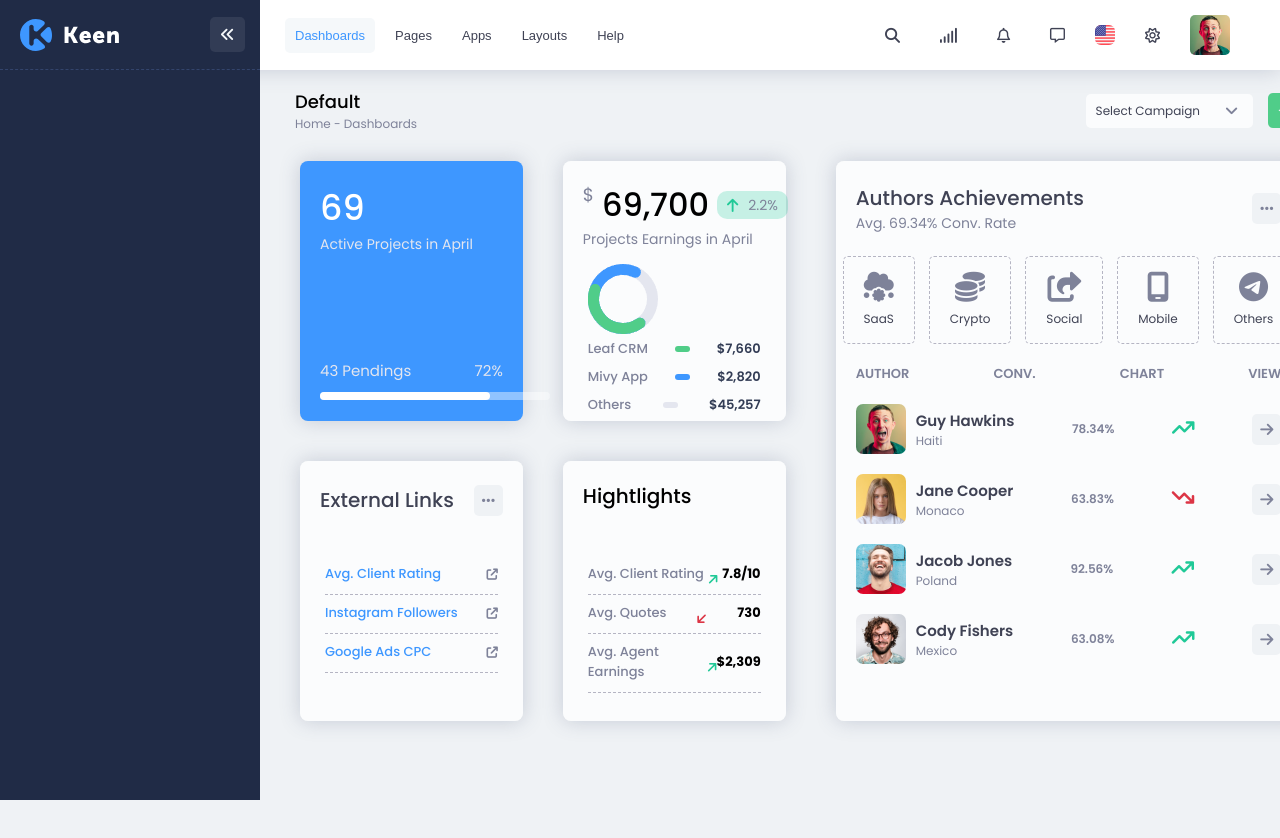
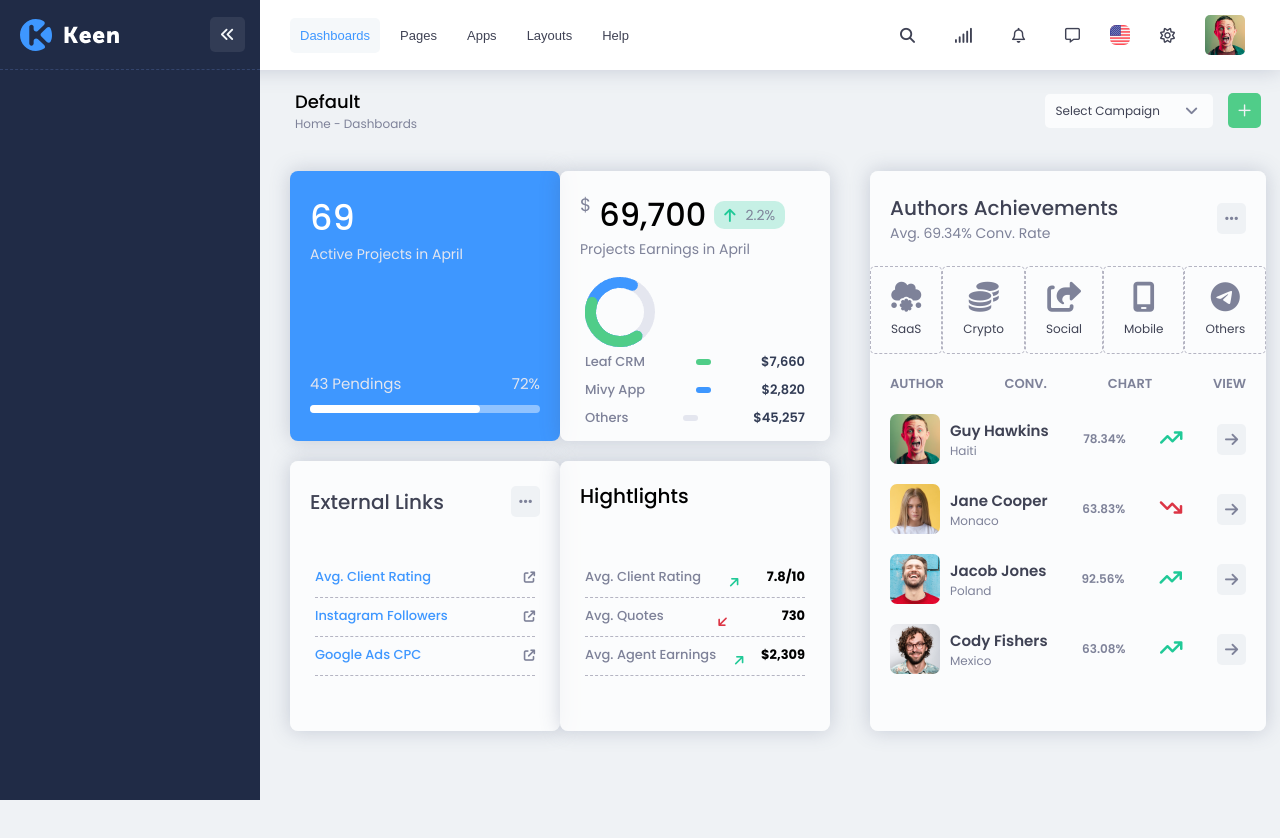
Before and after one commit to KaranChandekar/Keen-WebsiteClone, a plain HTML site: page index.html in a window 1280 px wide. Shown: the top 838 px of the page. Drawn offline with Linux system fonts and the light colour scheme.

Commit message:
refactor code

```diff
--- a/assets/css/style.css
+++ b/assets/css/style.css
@@ -79,11 +79,11 @@ body {
 }
 
 .left-nav-container {
-  left: 28rem;
+  left: 28.5rem;
 }
 
 .right-nav-container {
-  right: 4rem;
+  right: 2.5rem;
 }
 
 .menu-item {
@@ -133,7 +133,6 @@ body {
 /* dashboards Section */
 .dashboards-section.change {
   visibility: visible;
-  /* display: block; */
 }
 
 .dashboards-section {
@@ -150,7 +149,6 @@ body {
   font-family: "Poppins";
   padding: 1rem;
   box-shadow: 0px 0px 20px 0px rgba(76, 87, 125, 0.25);
-  /* display: none; */
   visibility: hidden;
 }
 
@@ -232,7 +230,6 @@ body {
 /* Pages Section */
 .pages-section.change {
   visibility: visible;
-  /* display: block; */
 }
 
 .pages-section {
@@ -247,7 +244,6 @@ body {
   font-family: "Poppins";
   padding: 1rem;
   box-shadow: 0px 0px 20px 0px rgba(76, 87, 125, 0.25);
-  /* display: none; */
   visibility: hidden;
 }
 
@@ -380,7 +376,7 @@ body {
 }
 
 .plus-btn {
-  margin: 0 1.5rem;
+  margin-left: 1.5rem;
   font-size: 1.5rem;
   color: #eff2f5;
   font-weight: 300;
@@ -397,33 +393,35 @@ body {
 
 /* Section 1 */
 .section-1 {
-  margin: 0 2rem;
+  margin: 0 1rem;
   display: flex;
 }
 
 /* Left Side Cards Container */
 .cards-container {
-  width: 50%;
-  height: 60rem;
+  width: 100%;
+  height: 56rem;
+  margin: 2rem;
   display: flex;
+  justify-content: space-between;
 }
 
 .cards-wrapper {
-  width: 50%;
-  padding: 0 1rem;
+  display: flex;
+  flex-direction: column;
+  justify-content: space-between;
 }
 
 .card {
   min-height: 7rem;
-  height: 26rem;
+  height: 27rem;
+  width: 27rem;
   background-color: #ffffffc6;
-  margin: 1rem;
   border-radius: 0.8rem;
   box-shadow: 0px 0px 20px 0px rgba(76, 87, 125, 0.25);
 }
 
 /* First Card */
-
 .blue-card {
   background-color: #3e97ff;
 }
@@ -431,6 +429,7 @@ body {
 .top-content {
   height: 30%;
   padding: 2rem;
+  margin-bottom: 2.5rem;
 }
 
 .blue-card h1 {
@@ -507,7 +506,7 @@ body {
 }
 
 .card .bottom-content {
-  padding: 2.5rem;
+  padding: 0 2.5rem;
 }
 
 .bottom-content .paragraph-wrapper {
@@ -597,11 +596,6 @@ body {
 /* End of Third Card */
 
 /* Fourth Card */
-.card-4 .top-content,
-.card-2 .top-content {
-  margin-top: 4rem;
-}
-
 .card-4 .bottom-content .paragraph-wrapper p {
   margin-bottom: 1rem;
 }
@@ -628,7 +622,7 @@ body {
   width: 100%;
   height: 56rem;
   background-color: #ffffffc6;
-  margin: 1rem 3rem;
+  margin: 2rem;
   border-radius: 0.8rem;
   box-shadow: 0px 0px 20px 0px rgba(76, 87, 125, 0.25);
 }
@@ -638,6 +632,7 @@ body {
   display: flex;
   align-items: center;
   justify-content: space-between;
+  margin-bottom: 0;
 }
 
 .right-cards-container .top-content .top-left-content h2 {
@@ -691,7 +686,8 @@ body {
 }
 
 .bottom-bottom-content {
-  padding: 2rem;
+  margin-top: 2rem;
+  padding: 0 2rem;
 }
 
 /* Title wrapper */
```
